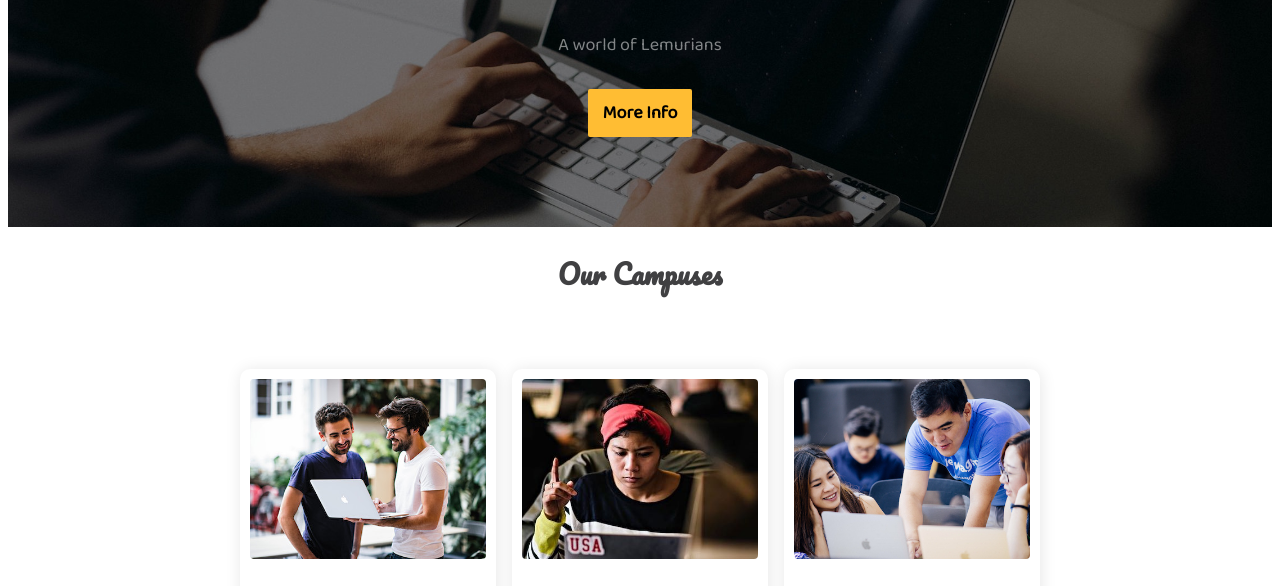
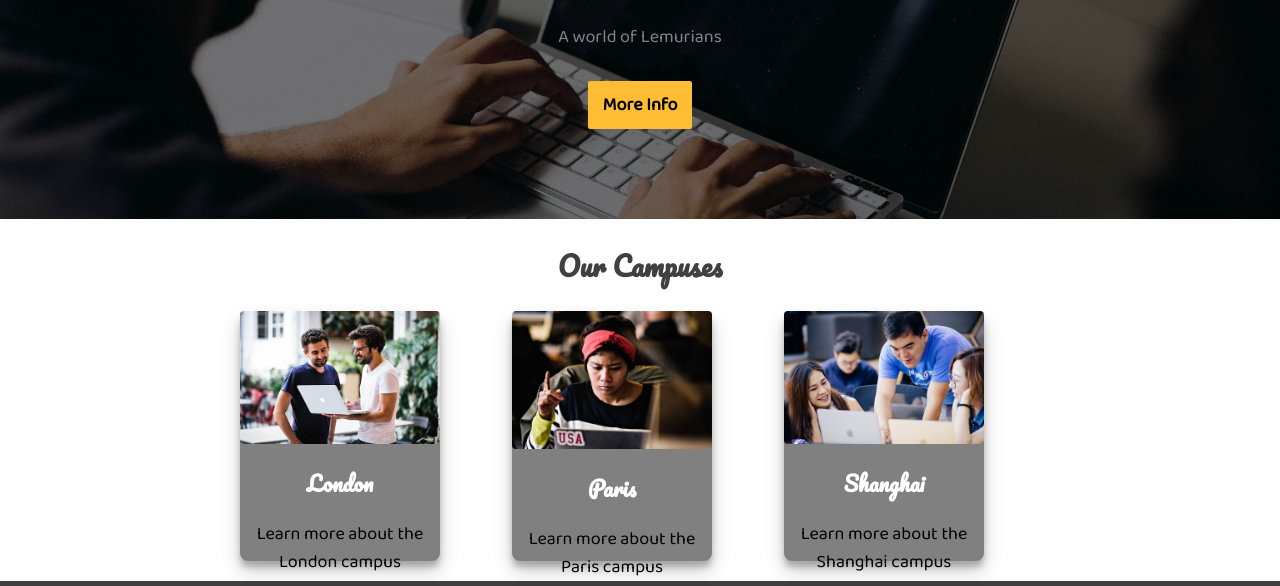
Before and after one commit to tantely-rabefarihy/landing, a plain HTML site: page index.html in a window 1280 px wide. Shown: the part 324-910 px from the top of the page. Drawn offline with Linux system fonts and the light colour scheme.

Commit message:
minor updates

```diff
--- a/style.css
+++ b/style.css
@@ -4,6 +4,7 @@ body {
   font-family: "Baloo 2", cursive;
   color: #404042;
   font-size: 18px;
+  margin: 0 auto;
 }
 
 h1,
@@ -50,6 +51,7 @@ a:hover {
 .container {
   width: 800px;
   margin: auto;
+  margin-bottom: 20px;
 }
 
 .container h2 {
@@ -62,13 +64,13 @@ a:hover {
   grid-gap: 16px;
 }
 
-.card-white {
+/* .card-white {
   background: white;
   box-shadow: 1px 1px 16px rgba(0, 0, 0, 0.1);
   padding: 10px;
   border-radius: 10px;
   margin: 50px 0px;
-}
+} */
 
 .card-white img {
   width: 100%;
@@ -80,6 +82,46 @@ a:hover {
 .card-white h3 {
   margin-bottom: 0;
 }
+.card-white p {
+  color: black;
+}
+
+.card-white {
+  display: flex;
+  flex-direction: column;
+  cursor: pointer;
+  height: 250px;
+  color: white;
+  background-color: grey;
+  width: 200px;
+  text-align: center;
+  border-radius: 8px;
+  box-shadow: 0 10px 20px rgba(0, 0, 0, 0.19), 0 6px 6px rgba(0, 0, 0, 0.23);
+  -webkit-transition: all 0.6s cubic-bezier(0.165, 0.84, 0.44, 1);
+  transition: all 0.6s cubic-bezier(0.165, 0.84, 0.44, 1);
+}
+
+.card-white::after {
+  content: "";
+  z-index: -1;
+  width: 100%;
+  height: 100%;
+  opacity: 0;
+  border-radius: 8px;
+  -webkit-transition: all 0.6s cubic-bezier(0.165, 0.84, 0.44, 1);
+  transition: all 0.6s cubic-bezier(0.165, 0.84, 0.44, 1);
+}
+
+.card-white:hover {
+  box-shadow: 0 5px 15px rgba(0, 0, 0, 0.5);
+
+  -webkit-transform: scale(1.1, 1.1);
+  transform: scale(1.1, 1.1);
+}
+
+.card-white:hover::after {
+  opacity: 1;
+}
 
 .footer {
   background: #404042;
```
